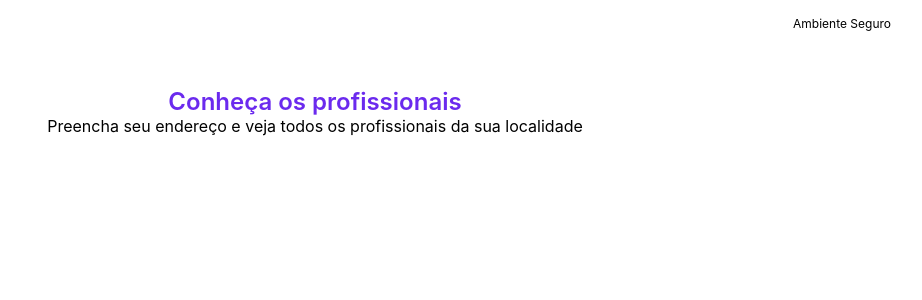
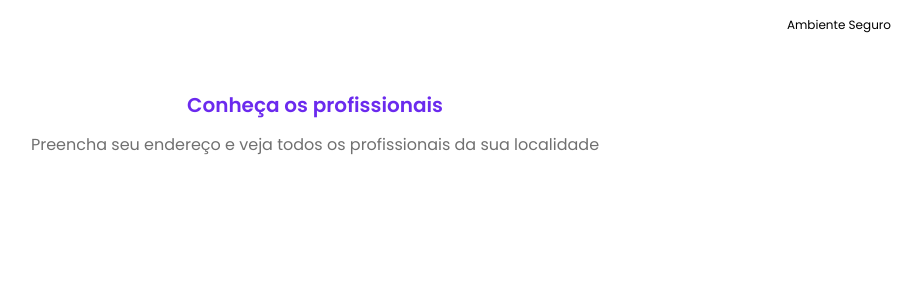
Before and after one commit to Flaviohmm/treinaweb-multistack, a Next.js app: page / in a window 1280 px wide. Shown: the top 300 px of the page, without its empty margins (325-1247 px from the left). Built offline with nearby package versions, Linux system fonts and the light colour scheme.

Commit message:
Configurar tema

```diff
--- a/src/pages/_app.tsx
+++ b/src/pages/_app.tsx
@@ -1,7 +1,28 @@
 import '@styles/globals.css'
 import type { AppProps } from 'next/app'
+import { ThemeProvider } from "@mui/material"
+import theme from "ui/themes/theme"
+import Head from "next/head"
 
 function MyApp({ Component, pageProps }: AppProps) {
-  return <Component {...pageProps} />
+  return (
+    <>
+      <Head>
+        <title>e-diaristas</title>
+        <link rel="preconnect" href="https://fonts.gstatic.com" />
+        <link
+          href="https://fonts.googleapis.com/css2?family=Poppins:ital,wght@0,100;0,200;0,300;0,400;0,500;0,600;0,700;0,800;0,900;1,100;1,200;1,300;1,400;1,500;1,600;1,700;1,800;1,900&display=swap"
+          rel="stylesheet"
+        />
+        <link
+          href="/fonts/tw-icons/css/treinaweb-icons.css"
+          rel="stylesheet"
+        />
+      </Head>
+      <ThemeProvider theme={theme}>
+        <Component {...pageProps}/>
+      </ThemeProvider>
+    </>
+  )
 }
 export default MyApp
--- a/src/ui/components/data-display/PageTitle/PageTitle.style.tsx
+++ b/src/ui/components/data-display/PageTitle/PageTitle.style.tsx
@@ -1,12 +1,27 @@
 import { experimentalStyled as styled } from "@mui/material";
 
 export const PageTitleContent = styled('div')`
-    margin: 40px 0;
+    margin: ${({theme}) => theme.spacing(5) + ' ' + 0};
     text-align: center;
 `
 
 export const PageTitleStyled = styled('h2')`
     margin: 0;
-    color: #6B2AEE;
+    color: ${({theme}) => theme.palette.primary.main};
+    font-size: ${({theme}) => theme.typography.h6.fontSize};
     font-weight: 600;
+
+    ${({theme}) => theme.breakpoints.down('md')} {
+        font-size: ${({theme}) => theme.typography.body1.fontSize};
+    }
 `
+export const PageSubtitleStyled = styled('h3')`
+    margin: ${({theme}) => theme.spacing(1.5) + ' ' + '0'};
+    color: ${({theme}) => theme.palette.text.primary};
+    font-size: ${({theme}) => theme.typography.body1.fontSize};
+    font-weight: normal;
+
+    ${({theme}) => theme.breakpoints.down('md')} {
+        font-size: ${({theme}) => theme.typography.body2.fontSize};
+    }
+`
--- a/src/ui/components/data-display/PageTitle/PageTitle.tsx
+++ b/src/ui/components/data-display/PageTitle/PageTitle.tsx
@@ -1,5 +1,5 @@
 import React from "react";
-import { PageTitleContent, PageTitleStyled } from "./PageTitle.style";
+import { PageTitleContent, PageTitleStyled, PageSubtitleStyled } from "./PageTitle.style";
 
 interface PageTitleProps {
     title: string;
@@ -12,7 +12,9 @@ const PageTitle: React.FC<PageTitleProps> = (props) => {
             <PageTitleStyled>
                 {props.title}
             </PageTitleStyled>
-            {props.subtitle}
+            <PageSubtitleStyled>
+                {props.subtitle}
+            </PageSubtitleStyled>
         </PageTitleContent>
     )
 }
--- a/src/ui/styles/globals.css
+++ b/src/ui/styles/globals.css
@@ -2,15 +2,5 @@ html,
 body {
   padding: 0;
   margin: 0;
-  font-family: -apple-system, BlinkMacSystemFont, Segoe UI, Roboto, Oxygen,
-    Ubuntu, Cantarell, Fira Sans, Droid Sans, Helvetica Neue, sans-serif;
+  font-family: Poppins, sans-serif;
 }
-
-a {
-  color: inherit;
-  text-decoration: none;
-}
-
-* {
-  box-sizing: border-box;
-}
--- /dev/null
+++ b/src/ui/themes/theme.ts
@@ -0,0 +1,68 @@
+import { createTheme } from "@mui/material"
+
+const theme = createTheme({
+    palette: {
+        primary: {
+            light: "#9661ff",
+            main: "#6B2AEE",
+            dark: "#581ECD",
+        },
+        secondary: {
+            light: "#2bfff2",
+            main: "#02E7D9",
+            dark: "#1dd6cb",
+        },
+        text: {
+            primary: "#707070",
+            secondary: "#9B9B9B",
+        },
+        error: {
+            main: "#FC3C00",
+        },
+        warning: {
+            main: "#FCA600",
+        },
+        success: {
+            main: "#00D34D",
+        },
+        grey: {
+            50: "#FAFAFA",
+            100: "#F0F0F0",
+            200: "#D7D9DD",
+            300: "#C4C4C4",
+            400: "#9B9B9B",
+        },
+        },
+        typography: {
+        fontFamily: "Poppins",
+        },
+        shape: {
+        borderRadius: "3px",
+        },
+        components: {
+        MuiButton: {
+            styleOverrides: {
+            root: {
+                textTransform: "none",
+            },
+            },
+            variants: [
+            {
+                props: { variant: "contained", color: "secondary" },
+                style: {
+                color: "white",
+                },
+            },
+            ],
+        },
+        MuiPaper: {
+            styleOverrides: {
+            root: {
+                boxShadow: "0px 0px 39px rgba(0, 0, 0, 0.05)",
+            },
+            },
+        },
+    },
+});
+
+export default theme;
```
